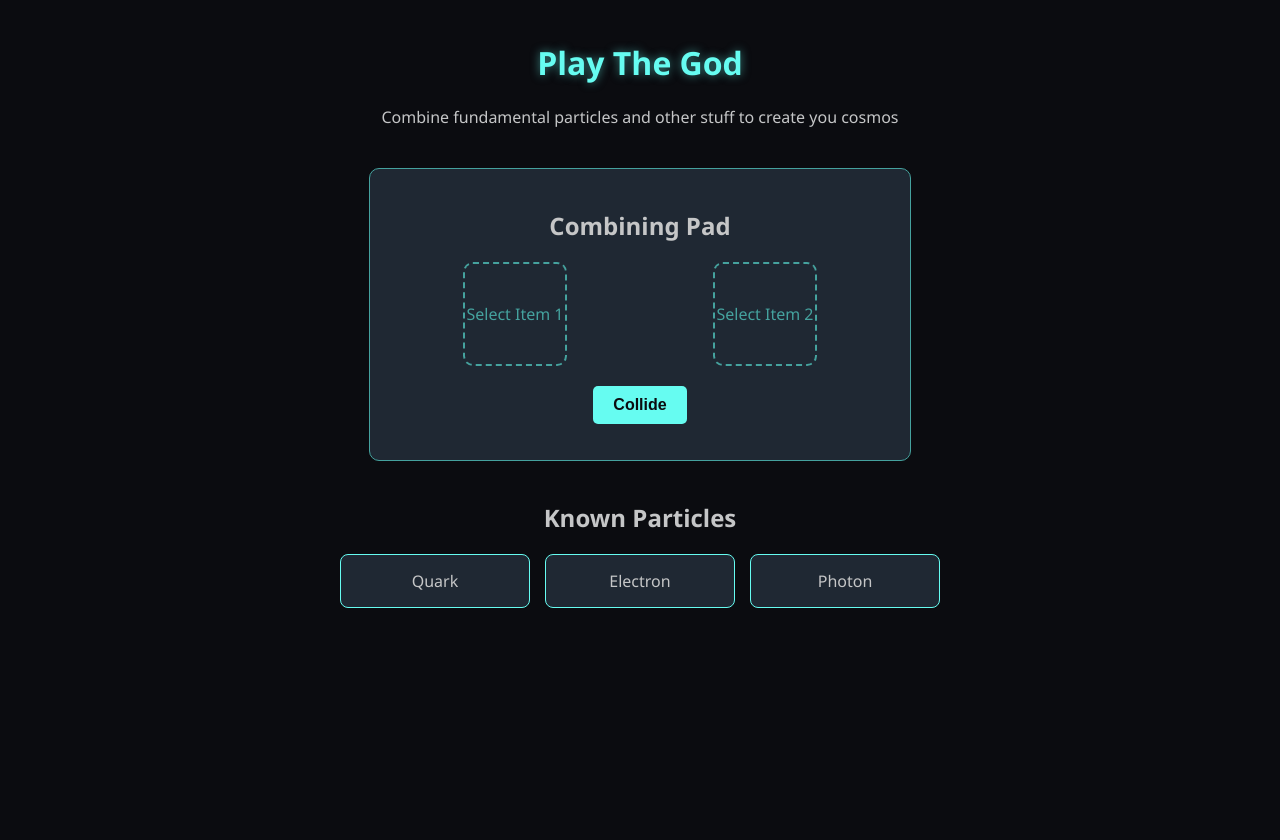
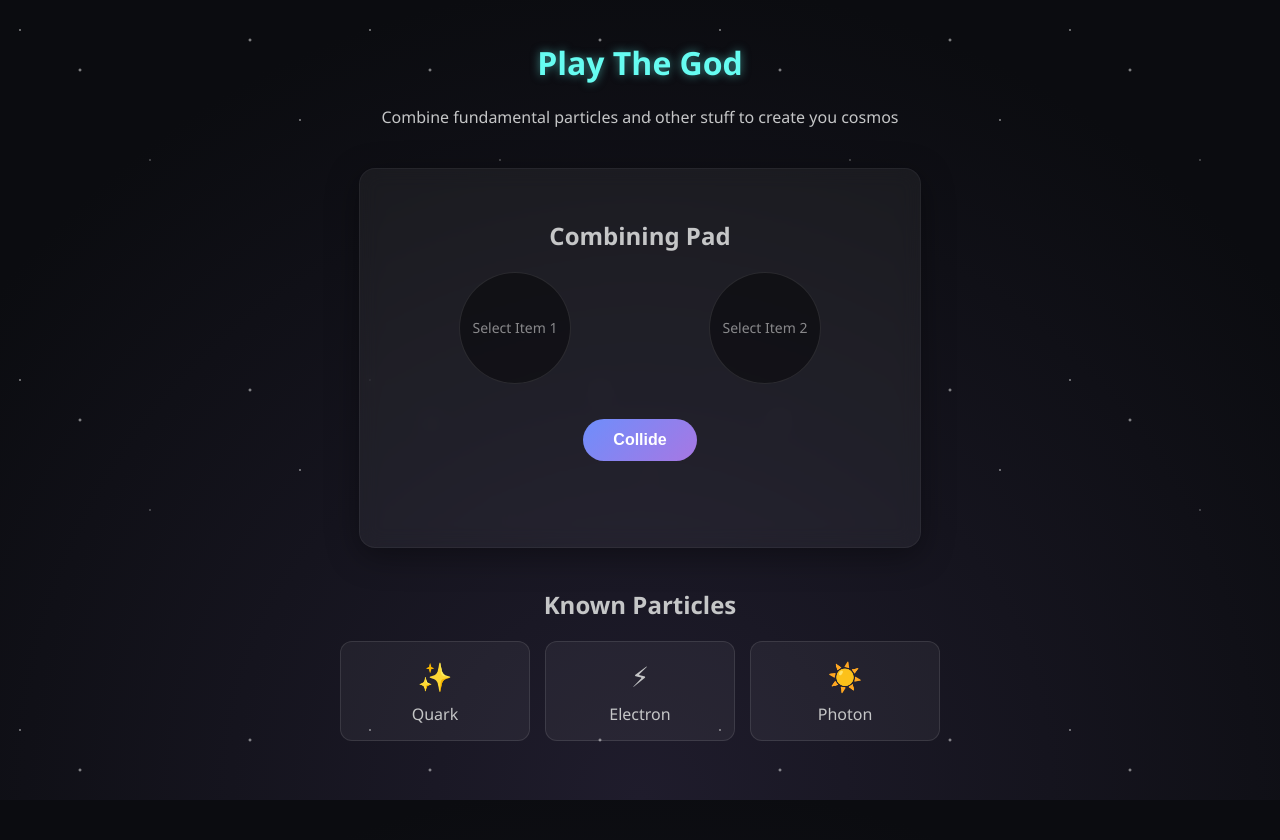
Before and after one commit to Dixit106/PlayTheGOD, a Flask app: page / in a window 1280 px wide. Before the commit the page ends 608 px from the top, so only its background shows below. Run offline with Flask 3, Linux system fonts and the light colour scheme.

Commit message:
Making it better

```diff
--- a/static/css/style.css
+++ b/static/css/style.css
@@ -1,11 +1,35 @@
 /* Space Vibe */
 body {
-    background-color: #0b0c10;
+    background: radial-gradient(circle at center bottom,#1f1c2c 0%, #0b0c10 80%);
+    background-attachment: fixed;
     color: #c5c6c7;
     font-family: 'Segoe UI', Tahoma, Geneva, Verdana, sans-serif;
     margin: 0;
     padding: 20px;
     text-align: center;
+    min-height: 100vh;
+}
+
+body::before {
+    content: "";
+    position: fixed;
+    top: 0; left: 0; width: 100vw; height: 100vh;
+    z-index: -1;
+    background-image:
+        radial-gradient(1.5px 1.5px at 20px 30px, #ffffff, rgba(0,0,0,0)),
+        radial-gradient(2px 2px at 80px 70px, #ffffff, rgba(0,0,0,0)),
+        radial-gradient(1px 1px at 150px 160px, #ffffff, rgba(0,0,0,0)),
+        radial-gradient(2px 2px at 250px 40px, #ffffff, rgba(0,0,0,0)),
+        radial-gradient(1.5px 1.5px at 300px 120px, #ffffff, rgba(0,0,0,0));
+    background-repeat: repeat;
+    background-size: 350px 350px;
+    animation: twinkle 4s infinite alternate;
+}
+
+/* stars twinkle*/
+@keyframes twinkle {
+    0% { opacity: 0.3; }
+    100% { opacity: 1; }
 }
 
 header h1 {
@@ -16,10 +40,12 @@ header h1 {
 /* The Combining Area */
 #combining-pad {
     margin: 40px auto;
-    padding: 20px;
-    border: 1px solid #45a29e;
-    border-radius: 10px;
-    background-color: #1f2833;
+    padding: 30px;
+    border: 1px solid rgba(255, 255, 255, 0.05);
+    border-radius: 16px;
+    background: rgba(255, 255, 255, 0.05);
+    backdrop-filter: blur(10px);
+    box-shadow: 0 8px 32px 0 rgba(0,0,0,0.37);
     max-width: 500px;
 }
 
@@ -30,30 +56,42 @@ header h1 {
 }
 
 .slot {
-    width: 100px;
-    height: 100px;
-    border: 2px dashed #45a29e;
+    width: 110px;
+    height: 110px;
+    background: rgba(0,0,0,0.4);
+    border: 1px solid rgba(255, 255, 255, 0.1);
     display: flex;
+    flex-direction: column;
     align-items: center;
     justify-content: center;
-    border-radius: 10px;
-    color: #45a29e;
+    border-radius: 50%;
+    color: rgba(255, 255, 255, 0.5);
+    font-size: 14px;
+    transition: 0.3s;
 }
 
 #combine-btn {
-    background-color: #66fcf1;
-    color: #0b0c10;
+    background: linear-gradient(135deg,#6e8efb, #a777e3);
+    color: white;
     border: none;
-    padding: 10px 20px;
+    padding: 12px 30px;
     font-size: 16px;
     font-weight: bold;
-    border-radius: 5px;
+    border-radius: 50px;
     cursor: pointer;
-    transition: 0.3s;
+    margin-top: 15px;
+    transition: transform 0.2, box-shadow 0.2s;
 }
 
 #combine-btn:hover {
-    box-shadow: 0 0 15px #66fcf1;
+    transform: translateY(-2px);
+    box-shadow: 0 10px 20px rgba(167, 199, 227, 0.4);
+}
+
+#result-message {
+    margin-top: 20px;
+    font-weight: bold;
+    min-height: 20px;
 }
 
 /* The Inventory Grid */
@@ -66,17 +104,26 @@ header h1 {
 }
 
 .element {
-    background-color: #1f2833;
-    border: 1px solid #66fcf1;
+    background: rgba(255, 255, 255, 0.05);
+    border: 1px solid rgba(255, 255, 255, 0.1);
     padding: 15px;
-    border-radius: 8px;
+    border-radius: 12px;
     cursor: pointer;
-    transition: 0.2s;
+    transition: 0.3s;
+    display: flex;
+    flex-direction: column;
+    align-items: center;
+    gap: 8px;
 }
 
 .element:hover {
-    background-color: #45a29e;
-    color: #0b0c10;
+    background: rgba(255, 255, 255, 0.15);
+    border-color: rgba(255, 255, 255, 0.15);
+    transform: translateY(-4px);
+}
+
+.element .icon{
+    font-size: 28px;
 }
 
 .selected {
--- a/static/js/script.js
+++ b/static/js/script.js
@@ -70,7 +70,9 @@ combineBtn.addEventListener('click', () => {
                 const newParticle = document.createElement('div');
                 newParticle.className = 'element';
                 newParticle.setAttribute('data-name', data.result);
-                newParticle.innerText = data.result;
+
+                // add default icons for new things
+                newParticle.innerHTML= `<span class="icon">🌌</span>${data.result}`;
 
                 // Make it clickable and push it to the screen
                 makeParticleClickable(newParticle);
--- a/templates/index.html
+++ b/templates/index.html
@@ -27,9 +27,9 @@
         <search id="inventory">
             <h2>Known Particles</h2>
             <div class="inventory-grid" id="elements-list">
-                <div class="element" data-name="Quark">Quark</div>
-                <div class="element" data-name="Electron">Electron</div>
-                <div class="element" data-name="Photon">Photon</div>
+                <div class="element" data-name="Quark"><span class="icon">✨</span>Quark</div>
+                <div class="element" data-name="Electron"><span class="icon">⚡</span>Electron</div>
+                <div class="element" data-name="Photon"><span class="icon">☀️</span>Photon</div>
             </div>
         </search>
     </main>
```
